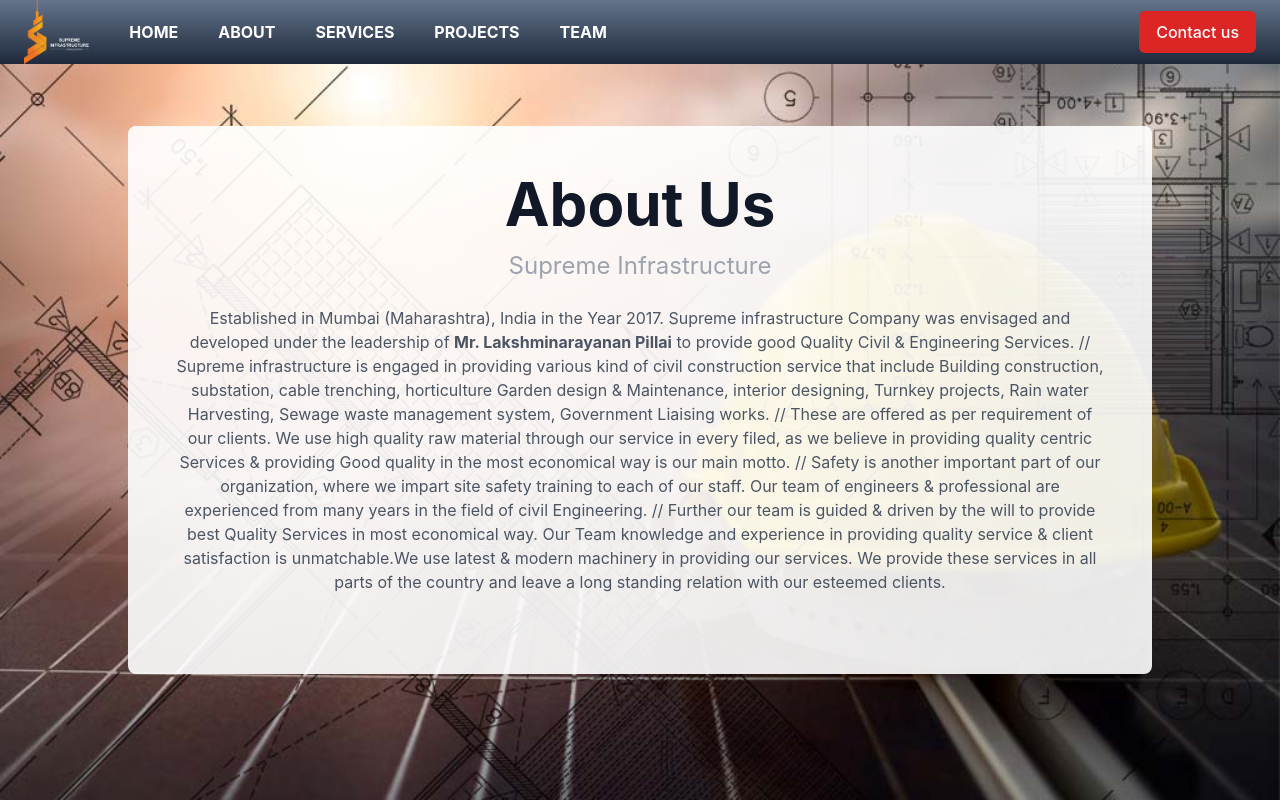
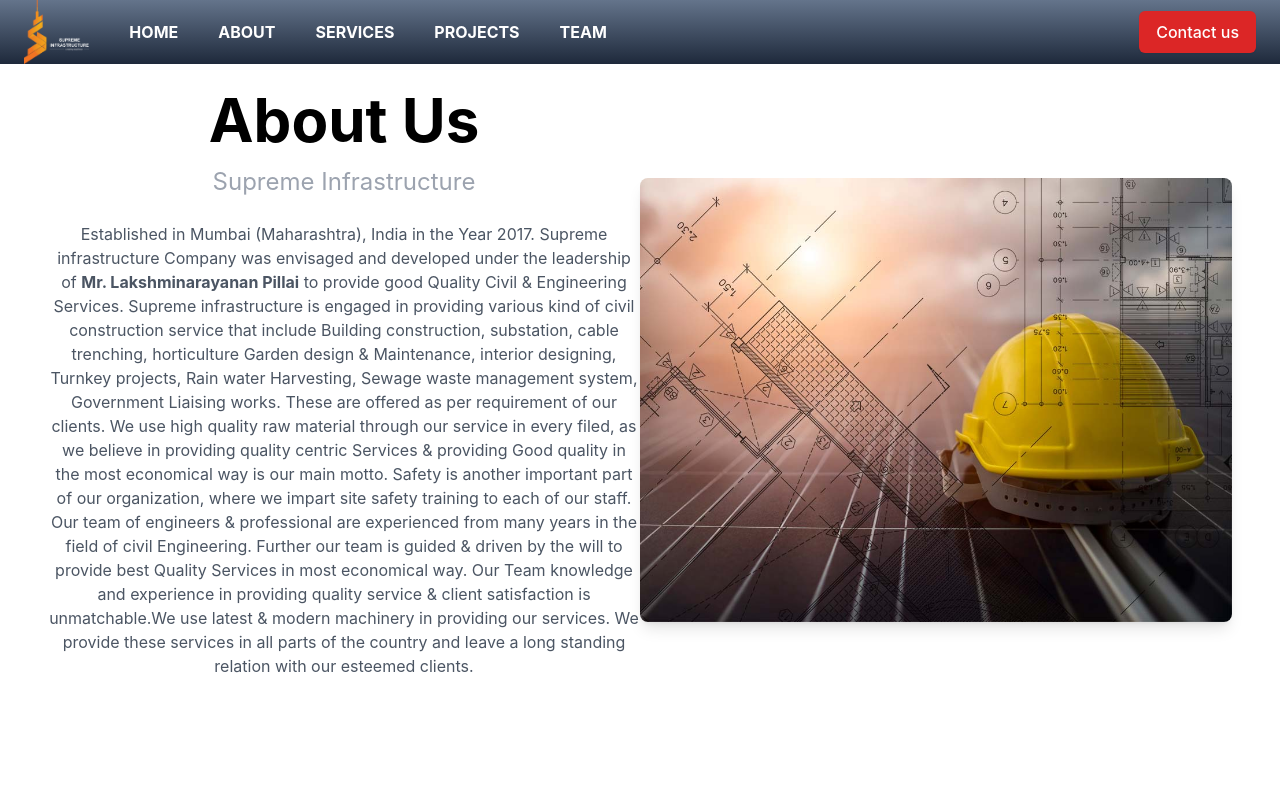
Before and after one commit to AkshayKalamkarr/supremeinfrastructure, a React (Create React App) app: page /About in a window 1280 px wide. Built offline with nearby package versions, Linux system fonts and the light colour scheme.

Commit message:
adding home page background

```diff
--- a/src/components/About.jsx
+++ b/src/components/About.jsx
@@ -1,11 +1,55 @@
+import React from "react";
+import aboutus from "../assets/team/about-us.jpg";
+const About = () => {
+  return (
+
+    <div className="bg-white min-h-screen p-4 md:p-8 lg:p-12 flex flex-col md:flex-row items-center justify-between">
+      <div className="w-full md:w-1/2 mb-8 md:mb-0">
+        <h1 className="text-4xl md:text-5xl lg:text-6xl font-bold mb-4 leading-tight ">
+          About Us
+        </h1>
+        <h2 className="text-xl md:text-2xl text-gray-400 mb-6">
+          Supreme Infrastructure
+        </h2>
+        <p className="text-gray-600 mb-8">
+          Established in Mumbai (Maharashtra), India in the Year 2017. Supreme infrastructure Company was envisaged and developed under the leadership of <span className="font-bold">Mr. Lakshminarayanan Pillai</span>  to provide good Quality Civil & Engineering Services.
+
+          Supreme infrastructure is engaged in providing various kind of civil construction service that include Building construction, substation, cable trenching, horticulture Garden design & Maintenance, interior designing, Turnkey projects, Rain water Harvesting, Sewage waste management system, Government Liaising works.
+
+          These are offered as per requirement of our clients. We use high quality raw material through our service in every filed, as we believe in providing quality centric Services & providing Good quality in the most economical way is our main motto.
+
+          Safety is another important part of our organization, where we impart site safety training to each of our staff. Our team of engineers & professional are experienced from many years in the field of civil Engineering.
+
+          Further our team is guided & driven by the will to provide best Quality Services in most economical way. Our Team knowledge and experience in providing quality service & client satisfaction is unmatchable.We use latest & modern machinery in providing our services. We provide these services in all parts of the country and leave a long standing relation with our esteemed clients.
+        </p>
+      </div>
+      <div className="w-full md:w-1/2 relative">
+        <div className="aspect-w-4 aspect-h-3">
+          <img
+            src={aboutus}
+            alt="Modern buildings"
+            className="object-cover rounded-lg shadow-lg"
+          />
+        </div>
+      </div>
+    </div>
+  );
+};
+
+export default About;
+
+
 // import React from "react";
-// import aboutus from "../assets/team/about us.jpg";
+// import aboutus from "../assets/team/about-us.jpg";
+
 // const About = () => {
 //   return (
-
-//     <div className="bg-white min-h-screen p-4 md:p-8 lg:p-12 flex flex-col md:flex-row items-center justify-between">
-//       <div className="w-full md:w-1/2 mb-8 md:mb-0">
-//         <h1 className="text-4xl md:text-5xl lg:text-6xl font-bold mb-4 leading-tight ">
+//     <div
+//       className="bg-cover bg-center min-h-screen flex flex-col items-center justify-center"
+//       style={{ backgroundImage: `url(${aboutus})` }}
+//     >
+//       <div className="bg-white bg-opacity-90 p-4 md:p-8 lg:p-12 rounded-lg max-w-5xl mx-auto text-center">
+//         <h1 className="text-4xl md:text-5xl lg:text-6xl font-bold mb-4 leading-tight text-gray-900">
 //           About Us
 //         </h1>
 //         <h2 className="text-xl md:text-2xl text-gray-400 mb-6">
@@ -14,62 +58,18 @@
 //         <p className="text-gray-600 mb-8">
 //           Established in Mumbai (Maharashtra), India in the Year 2017. Supreme infrastructure Company was envisaged and developed under the leadership of <span className="font-bold">Mr. Lakshminarayanan Pillai</span>  to provide good Quality Civil & Engineering Services.
 
-//           Supreme infrastructure is engaged in providing various kind of civil construction service that include Building construction, substation, cable trenching, horticulture Garden design & Maintenance, interior designing, Turnkey projects, Rain water Harvesting, Sewage waste management system, Government Liaising works.
+//         //           Supreme infrastructure is engaged in providing various kind of civil construction service that include Building construction, substation, cable trenching, horticulture Garden design & Maintenance, interior designing, Turnkey projects, Rain water Harvesting, Sewage waste management system, Government Liaising works.
 
-//           These are offered as per requirement of our clients. We use high quality raw material through our service in every filed, as we believe in providing quality centric Services & providing Good quality in the most economical way is our main motto.
+//         //           These are offered as per requirement of our clients. We use high quality raw material through our service in every filed, as we believe in providing quality centric Services & providing Good quality in the most economical way is our main motto.
 
-//           Safety is another important part of our organization, where we impart site safety training to each of our staff. Our team of engineers & professional are experienced from many years in the field of civil Engineering.
+//         //           Safety is another important part of our organization, where we impart site safety training to each of our staff. Our team of engineers & professional are experienced from many years in the field of civil Engineering.
 
-//           Further our team is guided & driven by the will to provide best Quality Services in most economical way. Our Team knowledge and experience in providing quality service & client satisfaction is unmatchable.We use latest & modern machinery in providing our services. We provide these services in all parts of the country and leave a long standing relation with our esteemed clients.
+//         //           Further our team is guided & driven by the will to provide best Quality Services in most economical way. Our Team knowledge and experience in providing quality service & client satisfaction is unmatchable.We use latest & modern machinery in providing our services. We provide these services in all parts of the country and leave a long standing relation with our esteemed clients.
+
 //         </p>
-//       </div>
-//       <div className="w-full md:w-1/2 relative">
-//         <div className="aspect-w-4 aspect-h-3">
-//           <img
-//             src={aboutus}
-//             alt="Modern buildings"
-//             className="object-cover rounded-lg shadow-lg"
-//           />
-//         </div>
 //       </div>
 //     </div>
 //   );
 // };
 
 // export default About;
-
-
-import React from "react";
-import aboutus from "../assets/team/about-us.jpg";
-
-const About = () => {
-  return (
-    <div
-      className="bg-cover bg-center min-h-screen flex flex-col items-center justify-center"
-      style={{ backgroundImage: `url(${aboutus})` }}
-    >
-      <div className="bg-white bg-opacity-90 p-4 md:p-8 lg:p-12 rounded-lg max-w-5xl mx-auto text-center">
-        <h1 className="text-4xl md:text-5xl lg:text-6xl font-bold mb-4 leading-tight text-gray-900">
-          About Us
-        </h1>
-        <h2 className="text-xl md:text-2xl text-gray-400 mb-6">
-          Supreme Infrastructure
-        </h2>
-        <p className="text-gray-600 mb-8">
-          Established in Mumbai (Maharashtra), India in the Year 2017. Supreme infrastructure Company was envisaged and developed under the leadership of <span className="font-bold">Mr. Lakshminarayanan Pillai</span>  to provide good Quality Civil & Engineering Services.
-
-        //           Supreme infrastructure is engaged in providing various kind of civil construction service that include Building construction, substation, cable trenching, horticulture Garden design & Maintenance, interior designing, Turnkey projects, Rain water Harvesting, Sewage waste management system, Government Liaising works.
-
-        //           These are offered as per requirement of our clients. We use high quality raw material through our service in every filed, as we believe in providing quality centric Services & providing Good quality in the most economical way is our main motto.
-
-        //           Safety is another important part of our organization, where we impart site safety training to each of our staff. Our team of engineers & professional are experienced from many years in the field of civil Engineering.
-
-        //           Further our team is guided & driven by the will to provide best Quality Services in most economical way. Our Team knowledge and experience in providing quality service & client satisfaction is unmatchable.We use latest & modern machinery in providing our services. We provide these services in all parts of the country and leave a long standing relation with our esteemed clients.
-
-        </p>
-      </div>
-    </div>
-  );
-};
-
-export default About;
```
Also changed, not shown: src/components/Home.jsx (+115 -24 lines).
